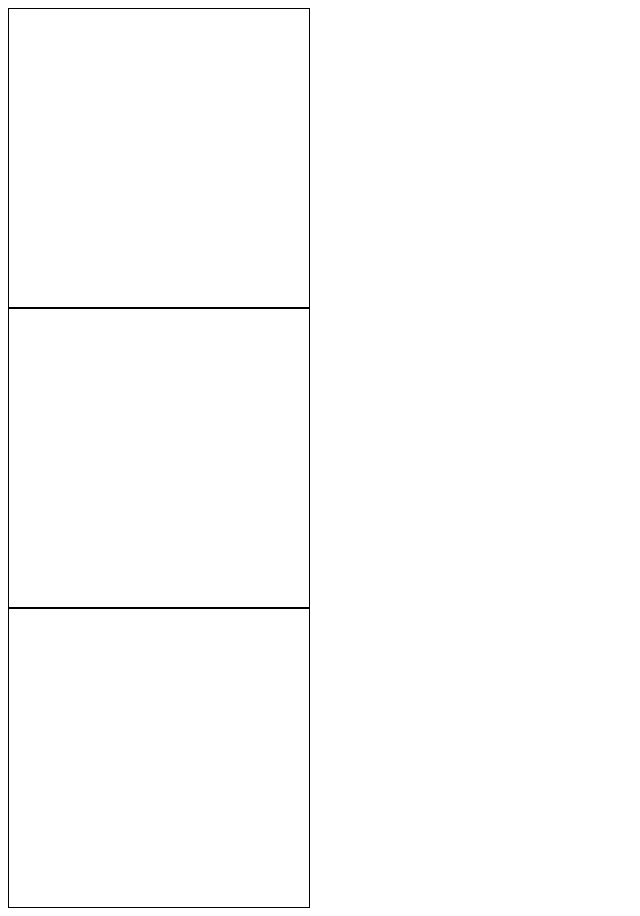
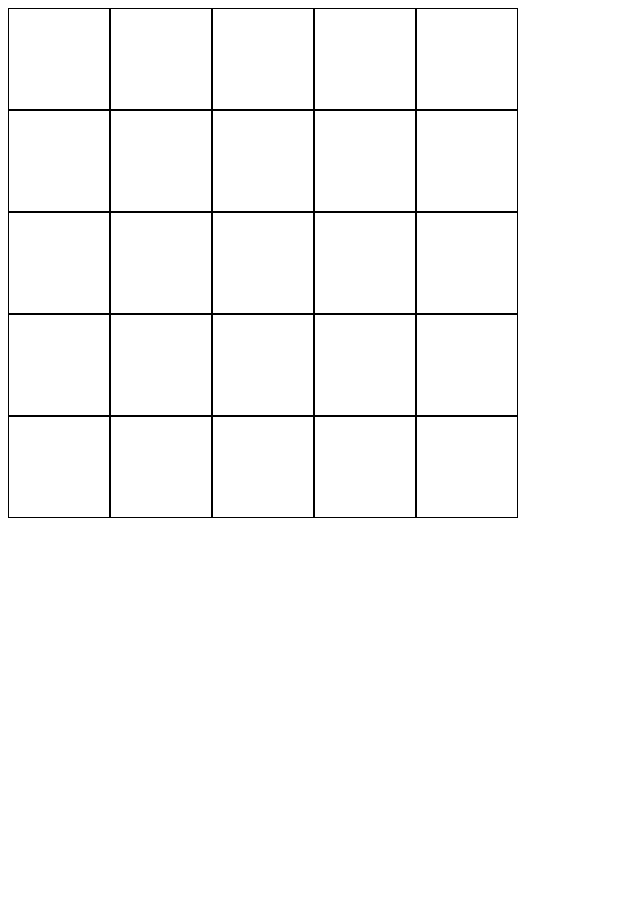
Before and after one commit to MarekRykaczewski/etch-a-sketch, a plain HTML site: page index.html in a window 1280 px wide. Shown: the whole page, without its empty margins (0-640 px from the left). Drawn offline with Linux system fonts and the light colour scheme.

Commit message:
Rework makeGrid

```diff
--- a/javascript.js
+++ b/javascript.js
@@ -1,15 +1,14 @@
-const newRow = document.createElement('div');
-newRow.classList.add('newRow');
-
-
-function makeRow(n) {
-    let newDimensions = 900 / n
-    newRow.style.width= newDimensions + 'px'
-    newRow.style.height= newDimensions + 'px'
-    for (let i = 0; i < n; i++) {
-        grid.appendChild(newRow.cloneNode(true));
+function makeGrid(n) {
+for (let i = 0; i < n; i++) {
+    let row = document.createElement('div')
+    row.className = 'row'
+    for (let j = 0; j < n; j++) {
+        let cell = document.createElement('div')
+        cell.className = 'cell'
+        row.appendChild(cell)
     }
-
+    document.getElementById('grid').appendChild(row);
+}
 }
 
-makeRow(3)
+makeGrid(5)
--- a/styles.css
+++ b/styles.css
@@ -6,8 +6,13 @@
     height: 900px;
 }
 
-.newRow {
+.row {
+display: flex;
+flex-direction: row;
+}
+
+.cell {
 border: 1px solid black;
-width: auto;
-height: auto;
+width: 100px;
+height: 100px;
 }
```
